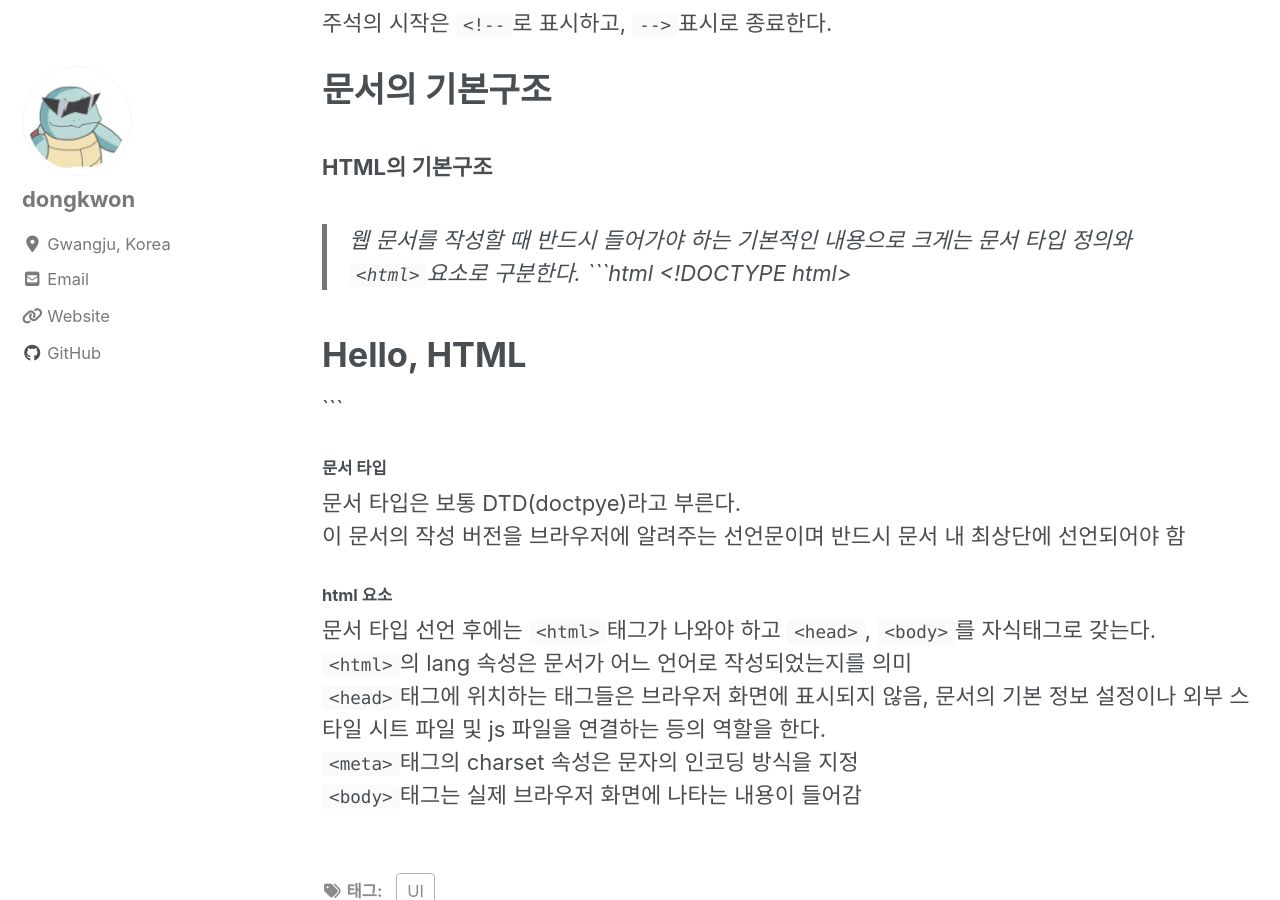
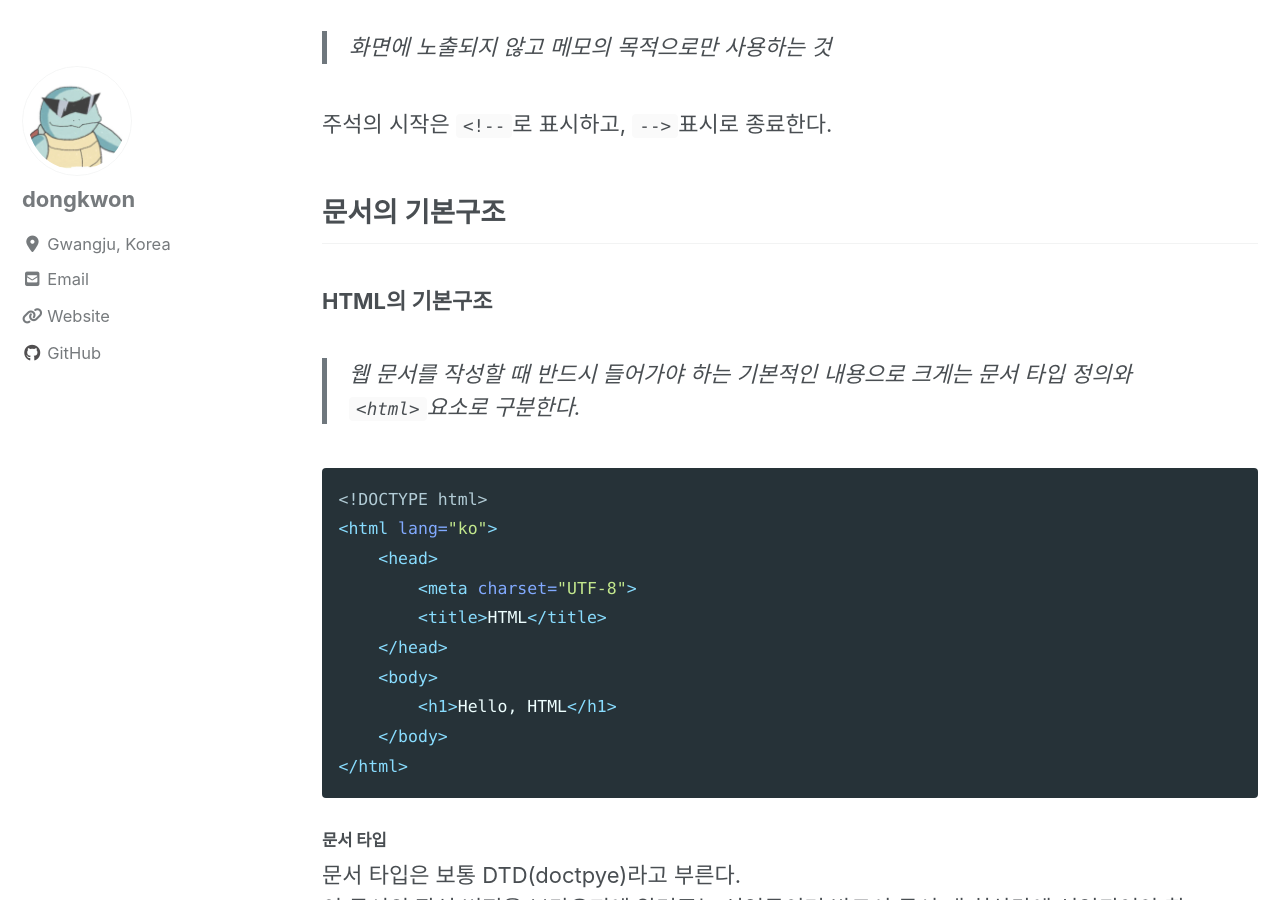
Before and after one commit to ydk7819/ydk7819.github.io, a Jekyll site: the page built from _posts/2020-01-08-HTML기초.md, in a window 1280 px wide and 900 px high, scrolled down 3032 px. Built offline with Jekyll 4.4.1, drawn with Linux system fonts in a browser that asks for light colours; cached includes are drawn as plain includes; nearby versions of some CDN libraries.

Commit message:
html기초  수정

````diff
--- a/_posts/2020-01-08-HTML기초.md
+++ b/_posts/2020-01-08-HTML기초.md
@@ -5,8 +5,7 @@ date: 2020-01-08 16:00:00
 tags: UI
 ---
 
-HTML 기초
-===
+## HTML 기초
 ### HYPER TEXT MARKUP LANGUAGE
 
 - 웹 페이지를 만드는 언어
@@ -20,14 +19,15 @@ HTML 기초
 - 초기 개발 목적은 연구원들이 신속하게 정보와 문서를 공유하기 위함
 
 
-HTML 문법
-===
+## HTML 문법
 ### 태그
 
 꼬리표, 이름표
+
 ```HTML
 <h1>Hello, HTML</h1>
 ```
+
 - 태그는 `<, >` 기호로 표현하며 사이에 태그 이름이 들어감
 - 태그이름 : h1
 - `<h1>`: 시작 태그
@@ -40,14 +40,17 @@ HTML 문법
 
 속성은 이름과 값으로 이루어져 있다.
 시작태그에서 태그 이름 뒤에 공백으로 구분 후 *속성 이름="속성값"* 으로 표현한다.
+
 ```html
 <h1 id="title">Hello, HTML</h1>
 ```
+
 `<h1>`에 id속성를 추가해 title값을 선언한 코드
 
 ```html
 <h1 id="title" class="main">Hello, HTML</h1>
 ```
+
 `<h1>`에 id와 class 2개의 속성을 선언한 코드
 
 속성은 종류에 따라 모든 태그에 사용할 수 있는 글로벌 속성과 특정 태그에만 사용할 수 있는 속성으로 구분됨
@@ -58,15 +61,19 @@ HTML 문법
 *단, 중첩되는 태그는 부모 태그를 벗어나면 안됨*
 
 #### 잘못된 태그 선언
+
 ```html
 <h1>Hello, <i>HTML</h1></i>
 ```
+
 `<h1>` 안에서 `<i>`가 시작되었으나, 부모인 `<h1>`의 종료태그가 먼저 선언되었으므로 잘못되었다.
 
 #### 올바른 태그 선언
+
 ```html
 <h1>Hello, <i>HTML</i></h1>
 ```
+
 
 ### 빈 태그
 >시작 태그와 종료 태그 2개가 1쌍으로 이루어져 있지 않은 태그
@@ -86,10 +93,11 @@ HTML 문법
 
 주석의 시작은 `<!--`로 표시하고, `-->`표시로 종료한다.
 
-문서의 기본구조
-===
+## 문서의 기본구조
+
 ### HTML의 기본구조
 > 웹 문서를 작성할 때 반드시 들어가야 하는 기본적인 내용으로 크게는 문서 타입 정의와 `<html>`요소로 구분한다.
+
 ```html
 <!DOCTYPE html>
 <html lang="ko">
@@ -102,6 +110,7 @@ HTML 문법
     </body>
 </html>
 ```
+
 #### 문서 타입
 문서 타입은 보통 DTD(doctpye)라고 부른다.
 이 문서의 작성 버전을 브라우저에 알려주는 선언문이며 반드시 문서 내 최상단에 선언되어야 함
````
Also changed, not shown: _posts/2020-01-08-HTML태그.md (+1 -0 lines).
